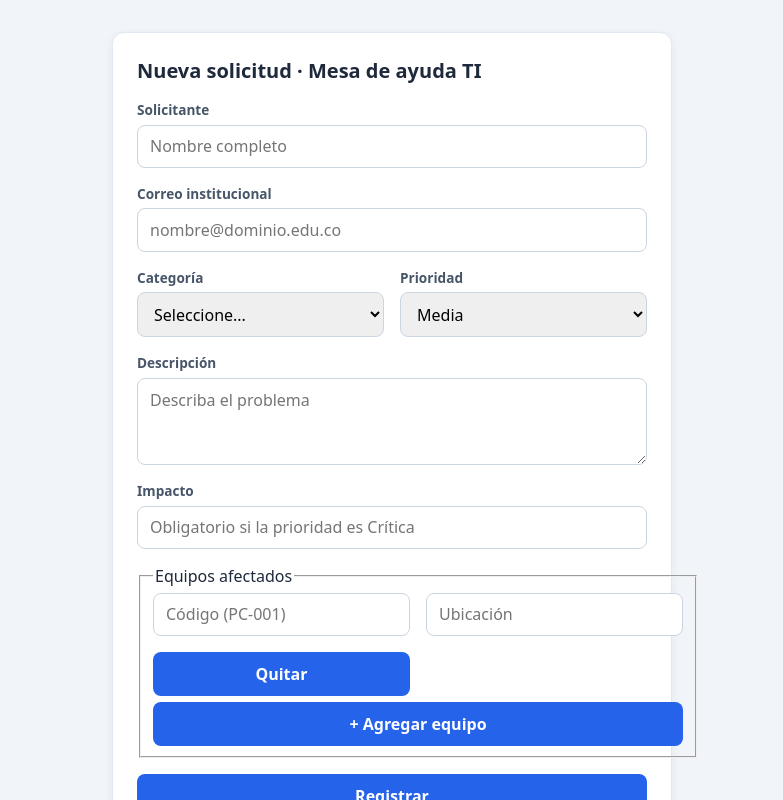
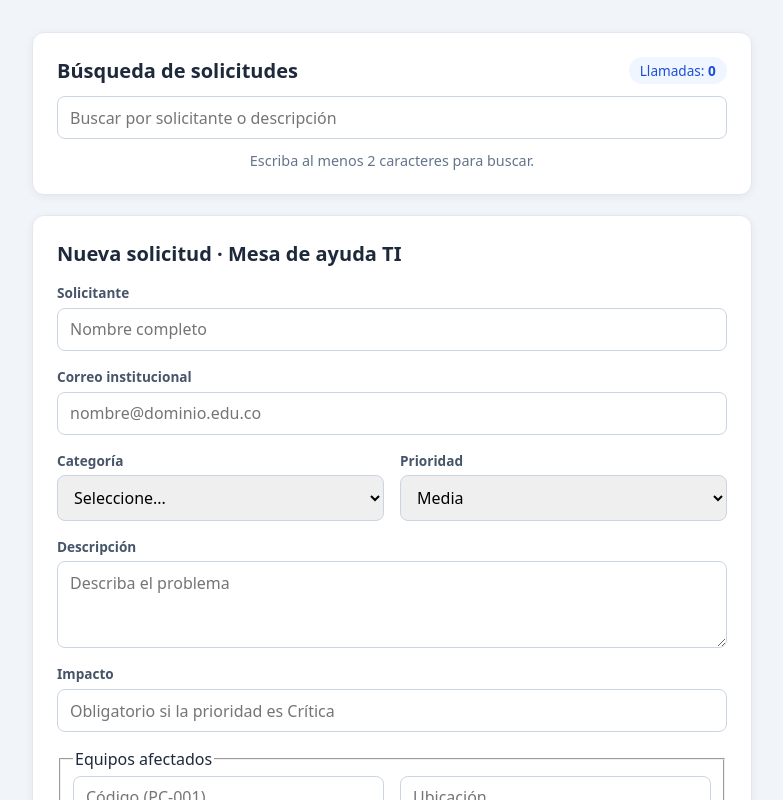
Before and after one commit to melwinguzman33-sys/com30-taller06-guzman, an Angular app: page / in a window 1280 px wide. Shown: the top 800 px of the page, without its empty margins (248-1031 px from the left). Built offline with nearby package versions, Linux system fonts and the light colour scheme.

Commit message:
T07: componente de búsqueda con valueChanges, debounceTime, distinctUntilChanged y switchMap

```diff
--- a/src/app/app.css
+++ b/src/app/app.css
@@ -1,5 +1,5 @@
 .contenedor {
-  max-width: 560px;
+  max-width: 720px;
   margin: 2rem auto;
   padding: 0 1rem;
   display: flex;
--- a/src/app/app.html
+++ b/src/app/app.html
@@ -1,4 +1,6 @@
 <main class="contenedor">
+  <app-busqueda />
+
   <app-registro-form />
 
   @defer (on timer(800ms)) {
--- a/src/app/app.ts
+++ b/src/app/app.ts
@@ -1,12 +1,13 @@
 import { Component, inject } from '@angular/core';
 import { RegistroForm } from './registro-form/registro-form';
 import { Resumen } from './resumen/resumen';
+import { Busqueda } from './busqueda/busqueda';
 import { RegistroService } from './registro.service';
 import { Estado } from './registro.model';
 
 @Component({
   selector: 'app-root',
-  imports: [RegistroForm, Resumen],
+  imports: [Busqueda, RegistroForm, Resumen],
   templateUrl: './app.html',
   styleUrl: './app.css',
 })
--- /dev/null
+++ b/src/app/busqueda/busqueda.css
@@ -0,0 +1,136 @@
+.busqueda {
+  display: flex;
+  flex-direction: column;
+  gap: 0.75rem;
+  background: #fff;
+  border: 1px solid #e2e8f0;
+  border-radius: 12px;
+  padding: 1.5rem;
+  box-shadow: 0 2px 8px rgba(0, 0, 0, 0.06);
+}
+
+.cabecera {
+  display: flex;
+  justify-content: space-between;
+  align-items: center;
+}
+
+h2 {
+  margin: 0;
+  font-size: 1.25rem;
+  color: #1e293b;
+}
+
+h3 {
+  margin: 0;
+  font-size: 0.85rem;
+  color: #475569;
+}
+
+.llamadas {
+  background: #eff6ff;
+  color: #1d4ed8;
+  padding: 0.25rem 0.7rem;
+  border-radius: 999px;
+  font-size: 0.85rem;
+}
+
+input {
+  padding: 0.6rem 0.75rem;
+  border: 1px solid #cbd5e1;
+  border-radius: 8px;
+  font: inherit;
+}
+
+input:focus {
+  outline: none;
+  border-color: #2563eb;
+  box-shadow: 0 0 0 3px rgba(37, 99, 235, 0.15);
+}
+
+.mensaje {
+  margin: 0;
+  color: #64748b;
+  font-size: 0.9rem;
+  text-align: center;
+}
+
+.buscando {
+  color: #2563eb;
+  font-weight: 600;
+}
+
+table {
+  width: 100%;
+  border-collapse: collapse;
+  font-size: 0.85rem;
+}
+
+th,
+td {
+  text-align: left;
+  padding: 0.45rem 0.5rem;
+  border-bottom: 1px solid #e2e8f0;
+}
+
+th {
+  color: #475569;
+  font-size: 0.75rem;
+  text-transform: uppercase;
+}
+
+.estado {
+  background: #f1f5f9;
+  color: #334155;
+  padding: 0.15rem 0.5rem;
+  border-radius: 999px;
+  font-size: 0.75rem;
+  white-space: nowrap;
+}
+
+.filtros,
+.conteo,
+.historial ol {
+  display: flex;
+  flex-wrap: wrap;
+  gap: 0.4rem;
+  margin: 0;
+  padding: 0;
+  list-style: none;
+}
+
+.filtros button {
+  padding: 0.35rem 0.75rem;
+  border: 1px solid #cbd5e1;
+  border-radius: 999px;
+  background: #f8fafc;
+  color: #334155;
+  font: inherit;
+  font-size: 0.8rem;
+  cursor: pointer;
+}
+
+.filtros button.activo {
+  background: #2563eb;
+  border-color: #2563eb;
+  color: #fff;
+}
+
+.conteo {
+  color: #475569;
+  font-size: 0.85rem;
+  gap: 1rem;
+}
+
+.historial {
+  display: flex;
+  flex-direction: column;
+  gap: 0.4rem;
+}
+
+.historial li {
+  background: #f1f5f9;
+  border-radius: 6px;
+  padding: 0.2rem 0.6rem;
+  font-size: 0.8rem;
+}
--- /dev/null
+++ b/src/app/busqueda/busqueda.html
@@ -0,0 +1,37 @@
+<section class="busqueda">
+  <div class="cabecera">
+    <h2>Búsqueda de solicitudes</h2>
+    <span class="llamadas">Llamadas: <strong>{{ llamadas() }}</strong></span>
+  </div>
+
+  <input
+    type="search"
+    [formControl]="busqueda"
+    placeholder="Buscar por solicitante o descripción"
+    aria-label="Buscar solicitudes"
+  />
+
+  @if (texto().length < 2) {
+    <p class="mensaje">Escriba al menos 2 caracteres para buscar.</p>
+  } @else if (buscando()) {
+    <p class="mensaje buscando">Buscando…</p>
+  } @else {
+    <table>
+      <thead>
+        <tr><th>Cód.</th><th>Solicitante</th><th>Descripción</th><th>Estado</th></tr>
+      </thead>
+      <tbody>
+        @for (r of registros(); track r.id) {
+          <tr>
+            <td>R{{ r.id < 10 ? '0' + r.id : r.id }}</td>
+            <td>{{ r.solicitante }}</td>
+            <td>{{ r.descripcion }}</td>
+            <td><span class="estado">{{ r.estado }}</span></td>
+          </tr>
+        } @empty {
+          <tr><td colspan="4" class="mensaje">Sin coincidencias</td></tr>
+        }
+      </tbody>
+    </table>
+  }
+</section>
--- /dev/null
+++ b/src/app/busqueda/busqueda.ts
@@ -0,0 +1,46 @@
+import { Component, inject, signal } from '@angular/core';
+import { toSignal } from '@angular/core/rxjs-interop';
+import { FormControl, ReactiveFormsModule } from '@angular/forms';
+import { debounceTime, distinctUntilChanged, finalize, map, of, share, switchMap, tap } from 'rxjs';
+import { RegistroService } from '../registro.service';
+import { Registro } from '../registro.model';
+
+@Component({
+  selector: 'app-busqueda',
+  imports: [ReactiveFormsModule],
+  templateUrl: './busqueda.html',
+  styleUrl: './busqueda.css',
+})
+export class Busqueda {
+  private servicio = inject(RegistroService);
+  readonly llamadas = this.servicio.llamadas;
+
+  busqueda = new FormControl('', { nonNullable: true });
+
+  // Último texto que pasó por la tubería y estado de la consulta en curso.
+  readonly texto = signal('');
+  readonly buscando = signal(false);
+
+  // 1. Texto recortado, con pausa de 300 ms y sin repetir el mismo valor.
+  private readonly texto$ = this.busqueda.valueChanges.pipe(
+    map(t => t.trim()),
+    debounceTime(300),
+    distinctUntilChanged(),
+    tap(t => this.texto.set(t)),
+    share(),
+  );
+
+  // 2. switchMap: cancela la consulta anterior; bajo 2 caracteres no consulta.
+  private readonly resultado$ = this.texto$.pipe(
+    switchMap(t => {
+      if (t.length < 2) {
+        return of<Registro[]>([]);
+      }
+      this.buscando.set(true);
+      return this.servicio.buscar(t).pipe(finalize(() => this.buscando.set(false)));
+    }),
+  );
+
+  // 3. Resultado expuesto como signal con valor inicial.
+  readonly registros = toSignal(this.resultado$, { initialValue: [] as Registro[] });
+}
```
